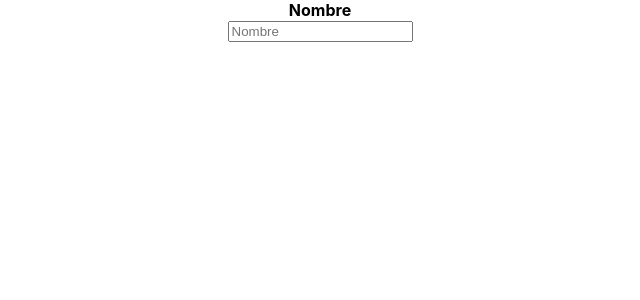
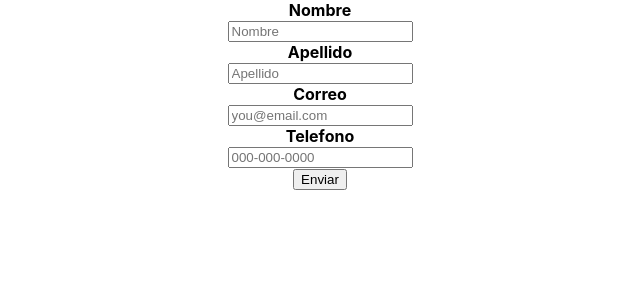
Before and after one commit to Elihan303/agenda_contantos, a React (Create React App) app: page / in a window 1280 px wide. Shown: the top 300 px of the page, without its empty margins (320-960 px from the left). Built offline with nearby package versions, Linux system fonts and the light colour scheme.

Commit message:
nuevo componente formlario

```diff
--- a/src/App.js
+++ b/src/App.js
@@ -2,7 +2,7 @@
 import './App.css';
 
 //Importar componentes
-import Formulario from './Formulario'
+import Formulario from './Componentes/Formulario'
 
 
 
--- /dev/null
+++ b/src/Componentes/Formulario.js
@@ -0,0 +1,75 @@
+import React from 'react';
+
+class Formulario extends React.Component {
+    render() {
+
+    //     const AgregarContanto = ()=>{
+    //     let nombre = document.getElementById('input_nombre').value;
+    //      let apellido = document.getElementById('input_apellido').value;
+    //      let correo = document.getElementById('input_correo').value;
+    //      let telefono = document.getElementById('input_correo').value;
+    //      let contactos=  [nombre,apellido,correo,telefono]
+    //     let resultado= alert(contactos)
+    //    return resultado;
+
+    //      }
+    //   document.getElementById('btn-enviar').addEventListener('click', AgregarContanto);
+
+
+
+
+        return (
+            <div className="Formulario">
+                <form>
+                    {/* Nombre */}
+                    <div className="">
+                        <label for="Nombre" className="formulario__label"><b>Nombre</b></label>
+                        <div class="formulario__grupo-input">
+                            <input id="input_nombre" type="text" className="formulario__input " placeholder="Nombre">
+                            </input>
+                        </div>
+                    </div>
+                    {/* Apellido */}
+                    <div className="">
+                        <label for="Apellido" className="formulario__label"><b>Apellido</b></label>
+                        <div class="formulario__grupo-input">
+                            <input id="input_apellido" type="text" className="formulario__input " placeholder="Apellido">
+                            </input>
+                        </div>
+                    </div>
+                    {/* Correo */}
+                    <div className="">
+                        <label for="Nombre" className="formulario__label"><b>Correo</b></label>
+                        <div class="formulario__grupo-input">
+                            <input id="input_correo" type="text" className="formulario__input " placeholder="you@email.com">
+                            </input>
+                        </div>
+                    </div>
+                    {/* Telefono */}
+                    <div className="">
+                        <label for="Nombre" className="formulario__label"><b>Telefono</b></label>
+                        <div class="formulario__grupo-input">
+                            <input id="input_telefono" type="text" className="formulario__input " placeholder="000-000-0000">
+                            </input>
+                        </div>
+                    </div>
+
+                    <button id="btn-enviar" className="btn_enviar ">Enviar</button>
+                </form>
+            </div>
+
+        );
+
+
+    }
+
+
+
+}
+
+
+
+
+
+
+export default Formulario;
--- a/src/Formulario.js
+++ /dev/null
@@ -1,24 +0,0 @@
-import React from 'react';
-
-class Formulario extends React.Component {
-    render() {
-        return (
-            <div className="Formualrio">
-                <form>
-                    <div>
-                        <label for="Nombre" class="formulario__label"><b>Nombre</b> </label>
-                        <div class="formulario__grupo-input">
-                            <input id="input_nombre" type="text" class="formulario__input " name="Nombre" placeholder="Nombre"
-                                aria-label="First name">
-                            </input>
-                        </div>
-                    </div>
-                </form>
-            </div>
-
-        );
-    }
-
-}
-
-export default Formulario;
```
